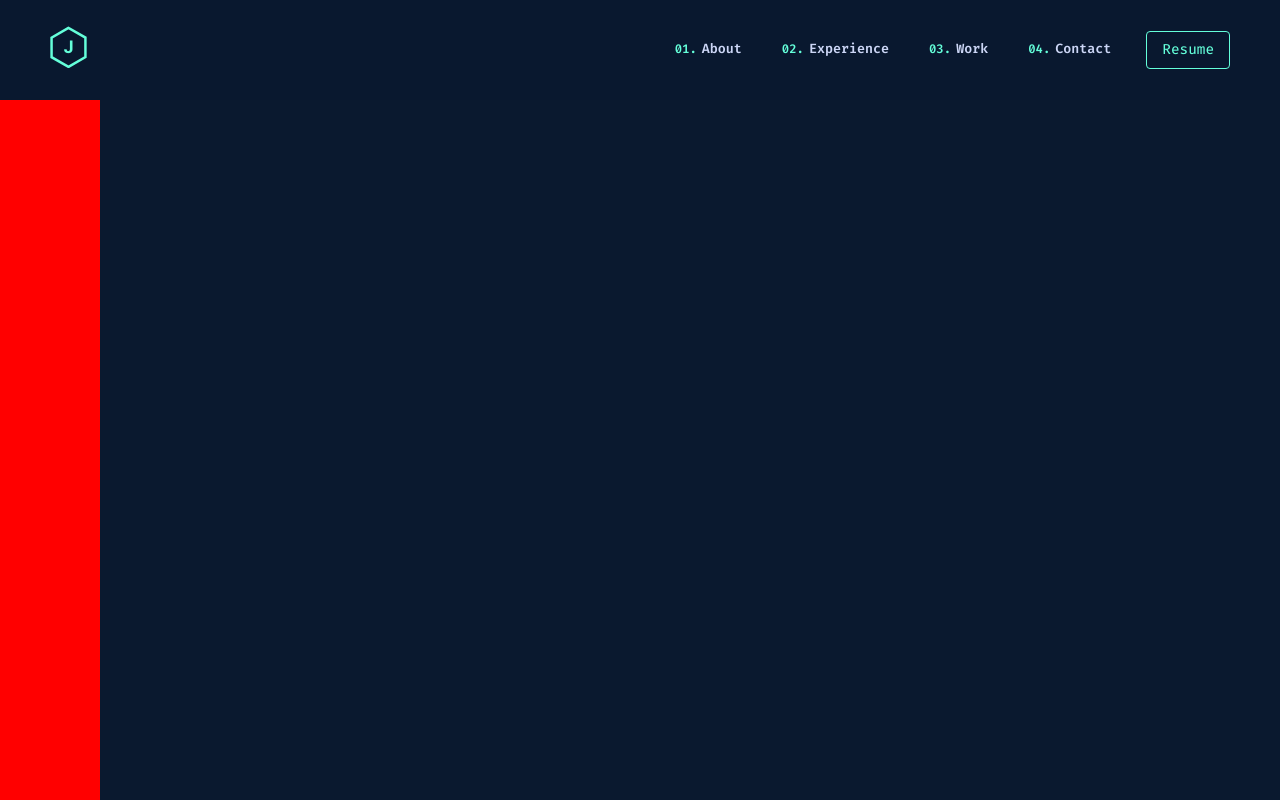
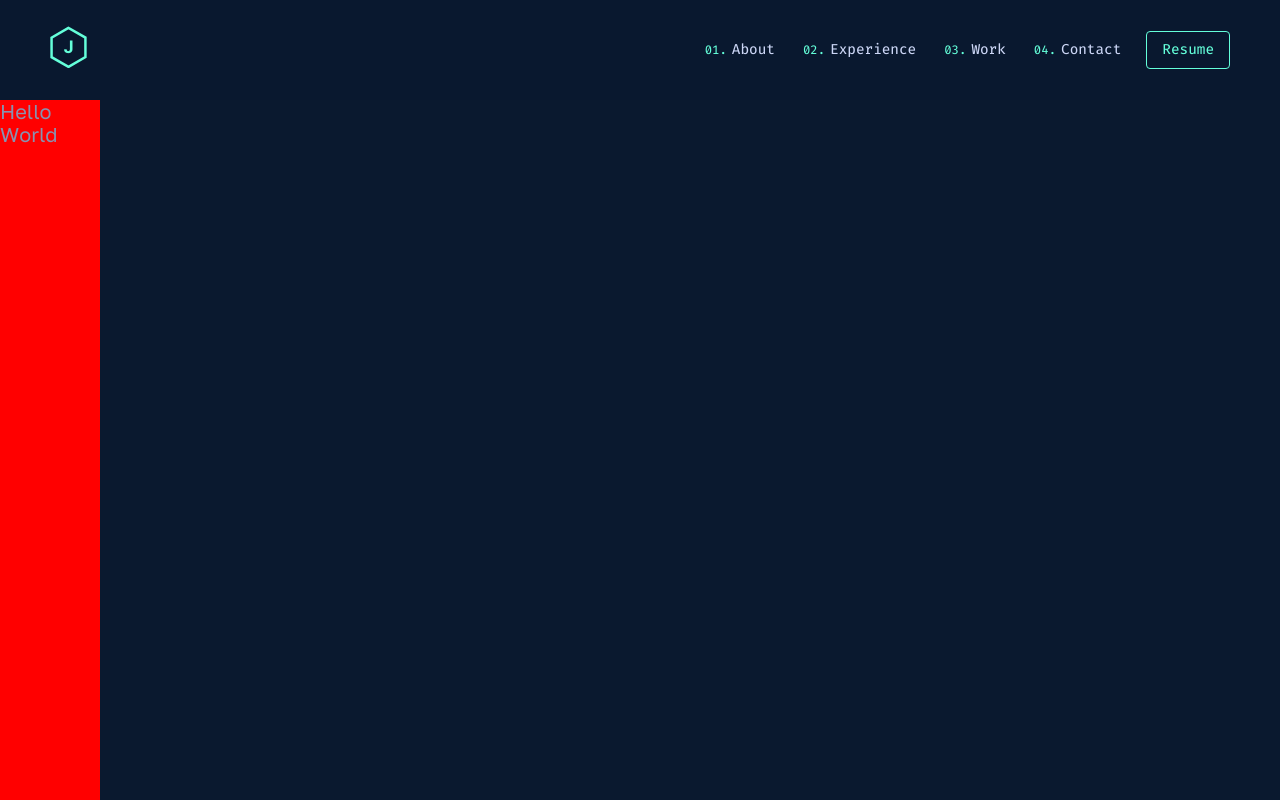
Before and after one commit to JosephBerm/Portfolio, a React (Create React App) app: page / in a window 1280 px wide. Shown: the top 800 px of the page. Built offline with nearby package versions, Linux system fonts and the light colour scheme.

Commit message:
Making Navbar Responsive
Burger button is now in the navbar. When user is in mobile view, navbar will have a burger button. This burger button opens a menu.

```diff
--- a/package.json
+++ b/package.json
@@ -8,6 +8,7 @@
 		"@testing-library/react": "^13.4.0",
 		"@testing-library/user-event": "^13.5.0",
 		"classnames": "^2.3.2",
+		"font-awesome": "^4.7.0",
 		"lodash": "^4.17.21",
 		"react": "^18.2.0",
 		"react-dom": "^18.2.0",
--- a/public/index.html
+++ b/public/index.html
@@ -6,35 +6,13 @@
 		<meta name="viewport" content="width=device-width, initial-scale=1" />
 		<meta name="theme-color" content="#000000" />
 		<meta name="description" content="Web site created using create-react-app" />
-		<link rel="apple-touch-icon" href="%PUBLIC_URL%/logo192.png" />
-		<!--
-      manifest.json provides metadata used when your web app is installed on a
-      user's mobile device or desktop. See https://developers.google.com/web/fundamentals/web-app-manifest/
-    -->
-		<link rel="manifest" href="%PUBLIC_URL%/manifest.json" />
-		<!--
-      Notice the use of %PUBLIC_URL% in the tags above.
-      It will be replaced with the URL of the `public` folder during the build.
-      Only files inside the `public` folder can be referenced from the HTML.
-
-      Unlike "/favicon.ico" or "favicon.ico", "%PUBLIC_URL%/favicon.ico" will
-      work correctly both with client-side routing and a non-root public URL.
-      Learn how to configure a non-root public URL by running `npm run build`.
-    -->
+		<script
+			src="https://kit.fontawesome.com/d2df4b1e2b.js"
+			crossorigin="anonymous"></script>
 		<title>Joseph Bermudez</title>
 	</head>
 	<body>
 		<noscript>You need to enable JavaScript to run this app.</noscript>
 		<div id="root"></div>
-		<!--
-      This HTML file is a template.
-      If you open it directly in the browser, you will see an empty page.
-
-      You can add webfonts, meta tags, or analytics to this file.
-      The build step will place the bundled scripts into the <body> tag.
-
-      To begin the development, run `npm start` or `yarn start`.
-      To create a production bundle, use `npm run build` or `yarn build`.
-    -->
 	</body>
 </html>
--- a/src/App.jsx
+++ b/src/App.jsx
@@ -1,10 +1,11 @@
-import React, { useState, useEffect } from "react";
+import React, { useState, useEffect, useRef } from "react";
 import LoadingLogo from "./components/LoadingLogo";
 import Navbar from "./components/Navbar";
 import "../src/css/App.css";
 
 function App() {
 	const [isLoading, setIsLoading] = useState(true);
+	const appRef = useRef(null);
 
 	useEffect(() => {
 		setTimeout(() => {
@@ -20,9 +21,11 @@ function App() {
 		);
 	}
 	return (
-		<div className='App'>
-			<Navbar />
-			<div className='large-box' />
+		<div className='App' ref={appRef}>
+			{appRef && <Navbar scrolledRef={appRef} />}
+			<div id='content'>
+				<div className='large-box'>Hello World</div>
+			</div>
 		</div>
 	);
 }
--- a/src/components/Navbar.jsx
+++ b/src/components/Navbar.jsx
@@ -2,16 +2,16 @@ import React, { useState, useEffect } from "react";
 import classNames from "classnames";
 import Logo from "../assets/Logo";
 
-function Navbar(props) {
-	const [prevScrollPos, setPrevScrollPos] = useState(0);
+function Navbar({ scrolledRef }) {
+	const [navClass, setNavClass] = useState("navbar");
 	const [currentScrollPos, setCurrentScrollPos] = useState(0);
-	const [navClass, setNavClass] = useState("navbar");
+	const [navStyleClassName, setNavStyleClassName] = useState("nav_StyledLinks");
 
 	useEffect(() => {
 		const handleScroll = () => {
-			let currentPos = window.scrollY;
-			setPrevScrollPos(currentScrollPos);
+			let currentPos = scrolledRef.current.scrollTop;
 			setCurrentScrollPos(currentPos);
+			const prevScrollPos = currentScrollPos;
 
 			let visible = prevScrollPos > currentPos || currentPos === 0;
 			const cn = classNames("navbar", {
@@ -22,11 +22,12 @@ function Navbar(props) {
 			setNavClass(cn);
 		};
 
-		window.addEventListener("scroll", handleScroll);
+		const currentRef = scrolledRef.current;
+		currentRef.addEventListener("scroll", handleScroll);
 		return () => {
-			window.removeEventListener("scroll", handleScroll);
+			currentRef.removeEventListener("scroll", handleScroll);
 		};
-	}, [currentScrollPos, prevScrollPos]);
+	}, [currentScrollPos, scrolledRef]);
 
 	const routes = [
 		{
@@ -46,6 +47,14 @@ function Navbar(props) {
 			location: "contact",
 		},
 	];
+	const handleOpenNavBar = () => {
+		if (navStyleClassName.includes("opened")) {
+			setNavStyleClassName("nav_StyledLinks closed");
+		} else {
+			setNavStyleClassName("nav_StyledLinks opened");
+		}
+		scrolledRef.current.classList.toggle("blur");
+	};
 
 	return (
 		<nav className={navClass}>
@@ -54,7 +63,10 @@ function Navbar(props) {
 					<Logo />
 				</a>
 			</div>
-			<div className='nav_StyledLinks'>
+			<div className='burger-button' onClick={() => handleOpenNavBar()}>
+				<i className='fa-solid fa-bars' />
+			</div>
+			<div className={navStyleClassName}>
 				<ol>
 					{routes.map((route, index) => (
 						<li key={index} style={{ "--index": index + 1 }}>
--- a/src/css/App.css
+++ b/src/css/App.css
@@ -5,9 +5,11 @@
 :root {
 	--dark-navy: #020c1b;
 	--navy: #0a192f;
+	--light-navy: #112240;
 	--slate: #8892b0;
 	--nav-height: 100px;
 	--lightest-slate: #ccd6f6;
+	--dark-slate: #495670;
 	--green: #64ffda;
 	--green-tint: rgba(100, 255, 218, 0.1);
 	--lightest-slate: #ccd6f6;
@@ -32,15 +34,42 @@ html {
 }
 
 body {
-	width: 100%;
-	height: 100%;
-	overflow-x: hidden;
 	font-size: 2rem;
 	color: var(--slate);
 	background-color: var(--navy);
 	font-family: var(--font-sans);
-	/* style the overflow with the one Brittany Chiang did. */
-	/* overflow-y: scroll; */
+}
+
+/* Style the scrollbar for a specific element */
+.App::-webkit-scrollbar {
+	width: 12px;
+}
+
+.App::-webkit-scrollbar-track {
+	background: var(--navy);
+}
+
+.App::-webkit-scrollbar-thumb {
+	background-color: var(--dark-slate);
+	border: 3px solid var(--navy);
+	border-radius: 10px;
+}
+
+.App {
+	width: 100vw;
+	height: 100vh;
+	overflow-x: hidden;
+	overflow-y: auto;
+}
+.App.blur {
+	overflow-y: hidden;
+}
+
+.App.blur #content > * {
+	filter: blur(5px) brightness(0.7);
+	transition: var(--transition);
+	pointer-events: none;
+	user-select: none;
 }
 
 .clickable {
@@ -63,8 +92,9 @@ nav.navbar {
 	position: sticky;
 	top: 0;
 	left: 0;
+	right: 0;
 	min-height: var(--nav-height);
-	padding: 0 50px;
+	padding: 0 50px 0 5%;
 	background-color: rgba(10, 25, 47, 0.85);
 	display: flex;
 	justify-content: space-between;
@@ -73,6 +103,8 @@ nav.navbar {
 	backdrop-filter: blur(10px);
 	transition: var(--transition);
 	font-family: var(--font-mono);
+	z-index: 1000;
+	box-sizing: border-box;
 }
 
 nav.navbar.scrolled {
@@ -84,6 +116,129 @@ nav.navbar.scrolled {
 nav.navbar.hidden {
 	transform: translateY(-100%);
 	min-height: 0;
+}
+
+nav .burger-button {
+	cursor: pointer;
+	font-size: 2.5rem;
+	z-index: 100;
+	color: var(--green);
+	width: 50px;
+	height: 50px;
+	box-sizing: border-box;
+	display: flex;
+	justify-content: center;
+	align-items: center;
+}
+nav .burger-button:hover {
+	border: 3px dashed var(--green);
+	border-radius: 5px;
+}
+
+nav .logo a {
+	width: 37px;
+	opacity: 0;
+	animation: fade-in 0.5s ease-out 0.15s forwards;
+}
+
+nav .logo a svg polygon {
+	fill-opacity: 0;
+	transition: var(--transition);
+}
+nav .logo a:hover svg polygon {
+	fill-opacity: 1;
+}
+
+/* ////////////////////////////////////////////////////////// */
+
+.nav_StyledLinks {
+	display: flex;
+	flex-direction: column;
+	justify-content: center;
+	align-items: center;
+	position: fixed;
+	right: 0;
+	top: 0;
+	height: 100vh;
+	width: 75%;
+	background: #112240;
+	transform: translateX(100%);
+	visibility: hidden;
+
+	transition: all 0.3s ease-out;
+}
+
+.nav_StyledLinks.opened {
+	animation: slideInRight 0.15s ease-out forwards;
+}
+
+.nav_StyledLinks.closed {
+	animation: slideOutRight 0.15s ease-out forwards;
+}
+
+.nav_StyledLinks ol {
+	list-style: none;
+	display: flex;
+	flex-direction: column;
+	align-items: center;
+	font-weight: 400;
+	padding: 0;
+}
+
+.nav_StyledLinks ol li {
+	position: relative;
+	margin: 20px 0;
+	font-size: var(--fz-lg);
+	counter-increment: item 1;
+	opacity: 0;
+	--delay-multiplier: 0.15;
+	--delay: calc((var(--index) - 1) * var(--delay-multiplier) * 1s);
+	animation: fadeInDown 0.7s ease forwards var(--delay);
+}
+
+.nav_StyledLinks ol li a::before {
+	content: "0" counter(item) ".";
+	color: var(--green);
+	margin-right: 5px;
+	font-size: var(--fz-xs);
+	text-align: right;
+	position: absolute;
+	top: -15px;
+	left: 50%;
+	transform: translateX(-50%);
+}
+
+.nav_StyledLinks .button-container {
+	opacity: 0;
+	--delay-multiplier: 0.15;
+	animation: fadeInDown 0.7s ease forwards
+		calc(var(--index) * var(--delay-multiplier) * 1s);
+}
+
+.nav_StyledLinks .button-container .button {
+	color: var(--green);
+	background-color: transparent;
+	border: 1px solid var(--green);
+	border-radius: var(--border-radius);
+	padding: 1rem 1.5rem;
+	transition: var(--transition);
+	font-size: var(--fz-s);
+}
+/* ////////////////////////////////////////////////////////// */
+
+.nav_StyledLinks ol li a {
+	color: var(--lightest-slate);
+	transition: var(--transition);
+	padding: 10px;
+}
+.nav_StyledLinks ol li a:hover,
+.nav_StyledLinks ol li a:focus {
+	color: var(--green);
+	transition: var(--transition);
+}
+
+.nav_StyledLinks .button-container .button:hover {
+	background-color: var(--green-tint);
 }
 
 .fill-page {
@@ -105,80 +260,6 @@ nav.navbar.hidden {
 .loading-logo {
 	width: 100px;
 	height: 100px;
-}
-
-nav .logo a {
-	width: 37px;
-	opacity: 0;
-	animation: fade-in 0.5s ease-out 0.15s forwards;
-}
-
-nav .logo a svg polygon {
-	fill-opacity: 0;
-	transition: var(--transition);
-}
-nav .logo a:hover svg polygon {
-	fill-opacity: 1;
-}
-
-.nav_StyledLinks {
-	display: flex;
-	justify-content: space-evenly;
-	align-items: center;
-}
-
-.nav_StyledLinks ol {
-	list-style: none;
-	display: flex;
-	font-size: var(--fz-xs);
-	font-weight: 600;
-}
-
-.nav_StyledLinks ol li {
-	margin: 0 10px;
-	counter-increment: item 1;
-	opacity: 0;
-	--delay-multiplier: 0.15;
-	--delay: calc((var(--index) - 1) * var(--delay-multiplier) * 1s);
-	animation: fadeInDown 0.7s ease forwards var(--delay);
-}
-.nav_StyledLinks .button-container {
-	opacity: 0;
-	--delay-multiplier: 0.15;
-	animation: fadeInDown 0.7s ease forwards
-		calc(var(--index) * var(--delay-multiplier) * 1s);
-}
-
-.nav_StyledLinks ol li a {
-	color: var(--lightest-slate);
-	transition: var(--transition);
-	padding: 10px;
-}
-.nav_StyledLinks ol li a::before {
-	content: "0" counter(item) ".";
-	color: var(--green);
-	margin-right: 5px;
-	font-size: var(--fz-xxs);
-	text-align: right;
-}
-.nav_StyledLinks ol li a:hover,
-.nav_StyledLinks ol li a:focus {
-	color: var(--green);
-	transition: var(--transition);
-}
-
-.nav_StyledLinks .button-container .button {
-	color: var(--green);
-	background-color: transparent;
-	border: 1px solid var(--green);
-	border-radius: var(--border-radius);
-	padding: 1rem 1.5rem;
-	transition: var(--transition);
-	margin-left: 15px;
-	font-size: var(--fz-s);
-}
-.nav_StyledLinks .button-container .button:hover {
-	background-color: var(--green-tint);
 }
 
 .LoadingIsBusy {
@@ -220,6 +301,61 @@ nav .logo a:hover svg polygon {
 	border-top: 3px solid var(--green);
 }
 
+@media screen and (min-width: 375px) {
+}
+
+@media screen and (min-width: 768px) {
+	.App.blur #content > * {
+		filter: blur(0) brightness(1);
+		transition: none;
+		pointer-events: all;
+		user-select: auto;
+	}
+	nav.navbar {
+		padding: 0 50px;
+	}
+	.burger-button {
+		display: none !important;
+	}
+
+	.nav_StyledLinks {
+		flex-direction: row;
+		justify-content: space-evenly;
+		align-items: center;
+		position: relative;
+		inset: unset;
+		height: auto;
+		width: auto;
+		background: none;
+		transform: none;
+		visibility: visible;
+	}
+	.nav_StyledLinks.closed,
+	.nav_StyledLinks.opened {
+		animation: none;
+	}
+
+	.nav_StyledLinks ol {
+		flex-direction: row;
+	}
+	.nav_StyledLinks ol li {
+		margin: 0 0 0 8px;
+		font-size: var(--fz-s);
+	}
+	.nav_StyledLinks ol li a::before {
+		position: relative;
+		top: unset;
+		left: unset;
+		transform: unset;
+		font-size: var(--fz-xxs);
+	}
+
+	.nav_StyledLinks .button-container {
+	}
+	.nav_StyledLinks .button-container .button {
+		margin-left: 15px;
+	}
+}
 /* CSS Animations */
 
 @keyframes fade-out {
@@ -334,6 +470,28 @@ nav .logo a:hover svg polygon {
 	}
 }
 
+@keyframes slideOutRight {
+	from {
+		transform: translateX(0);
+		visibility: visible;
+	}
+	to {
+		transform: translateX(100%);
+		visibility: hidden;
+	}
+}
+
+@keyframes slideInRight {
+	from {
+		transform: translateX(100%);
+		visibility: hidden;
+	}
+	to {
+		transform: translateX(0);
+		visibility: visible;
+	}
+}
+
 .large-box {
 	height: 200vh;
 	width: 100px;
```
Also changed, not shown: 2 other files (tests, documents, lock files or other folders).
